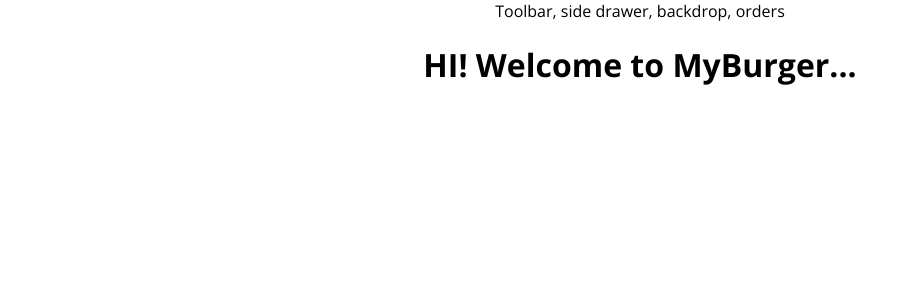
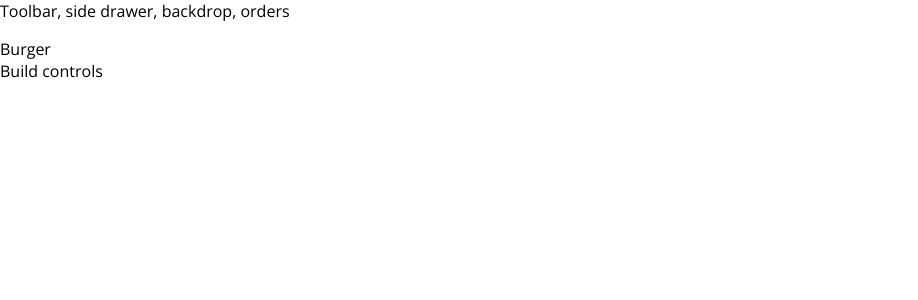
Before and after one commit to stupidJack4256/MyBurger, a React (Create React App) app: page / in a window 1280 px wide. Shown: the top 300 px of the page, without its empty margins (0-918 px from the left). Built offline with nearby package versions, Linux system fonts and the light colour scheme.

Commit message:
addedd Burger Builder component without any components wiithin

```diff
--- a/src/App.js
+++ b/src/App.js
@@ -1,14 +1,13 @@
 import React, {Component}from 'react';
 import './App.css';
 import Layout from './components/Layout/Layout';
+import BurgerBuilder from './containers/BurgerBuilder/BurgerBuilder';
 
 class App extends Component {
 	render(){
 		 return (
-			 <Layout>
-			 	<div className="App">
-			  	<h1>HI! Welcome to MyBurger...</h1>
-				</div>
+			 <Layout >
+			 	<BurgerBuilder/>
 			 </Layout>
 
   );
--- a/src/components/Layout/Layout.js
+++ b/src/components/Layout/Layout.js
@@ -1,12 +1,12 @@
 import React from 'react';
 import Aux from '../../hoc/Auxilliary';
-import './Layout.module.css';
+import classes from './Layout.module.css';
 
 const layout = (props) =>{
 	return (
 		<Aux>
 			<div>Toolbar, side drawer, backdrop, orders </div>
-			<main>
+			<main className={classes.content}>
 				{props.children}
 			</main>
 		</Aux>
--- a/src/components/Layout/Layout.module.css
+++ b/src/components/Layout/Layout.module.css
@@ -1,3 +1,3 @@
-body{
-	text-align : center;
+.content {
+	margin-top: 16px;
 }
--- /dev/null
+++ b/src/containers/BurgerBuilder/BurgerBuilder.js
@@ -0,0 +1,15 @@
+import React, {Component} from 'react';
+import Aux from '../../hoc/Auxilliary';
+
+class BurgerBuilder extends Component {
+	render(){
+		return(
+			<Aux>
+				<div>Burger</div>
+				<div>Build controls</div>
+			</Aux>
+		)
+	}
+}
+
+export default BurgerBuilder;
```
